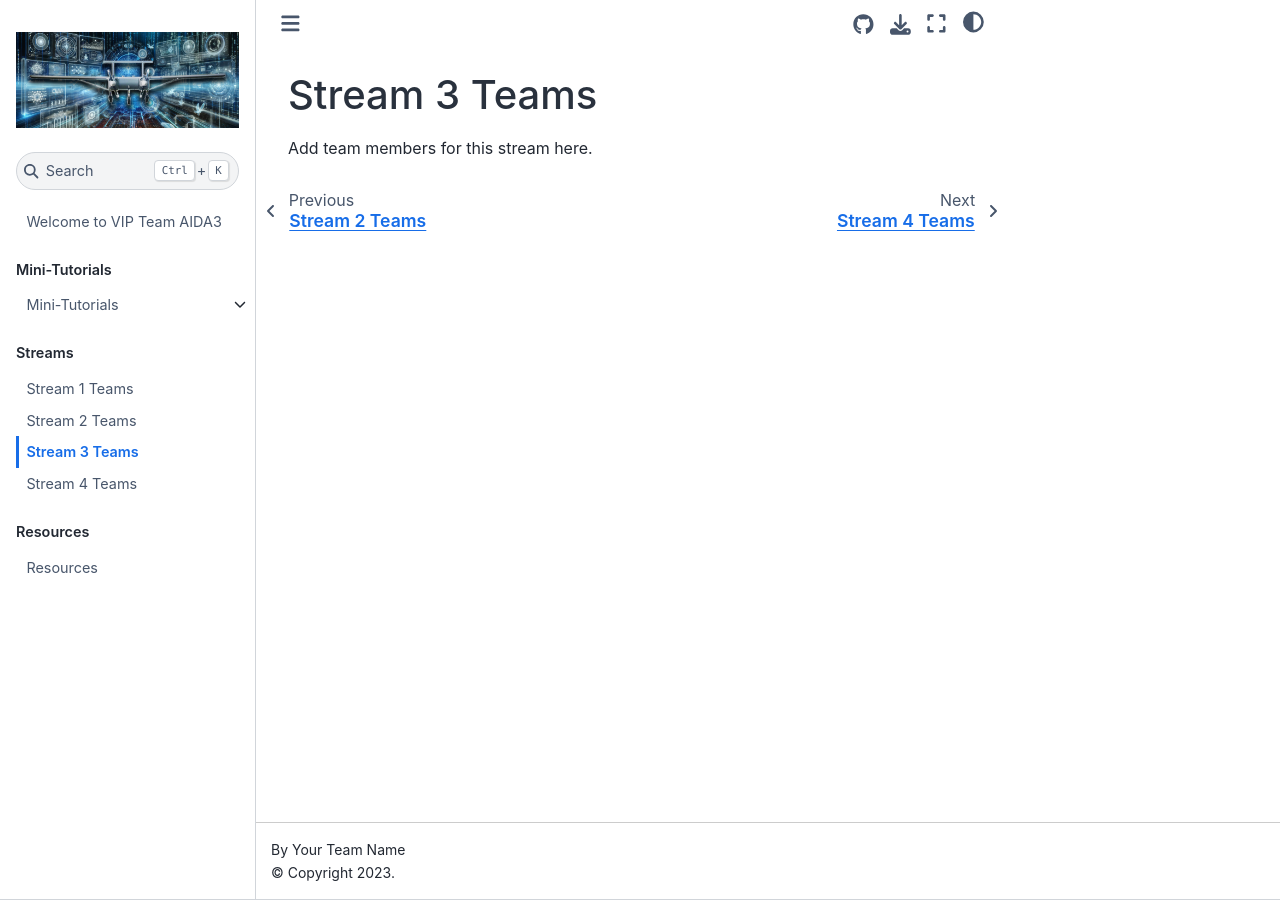
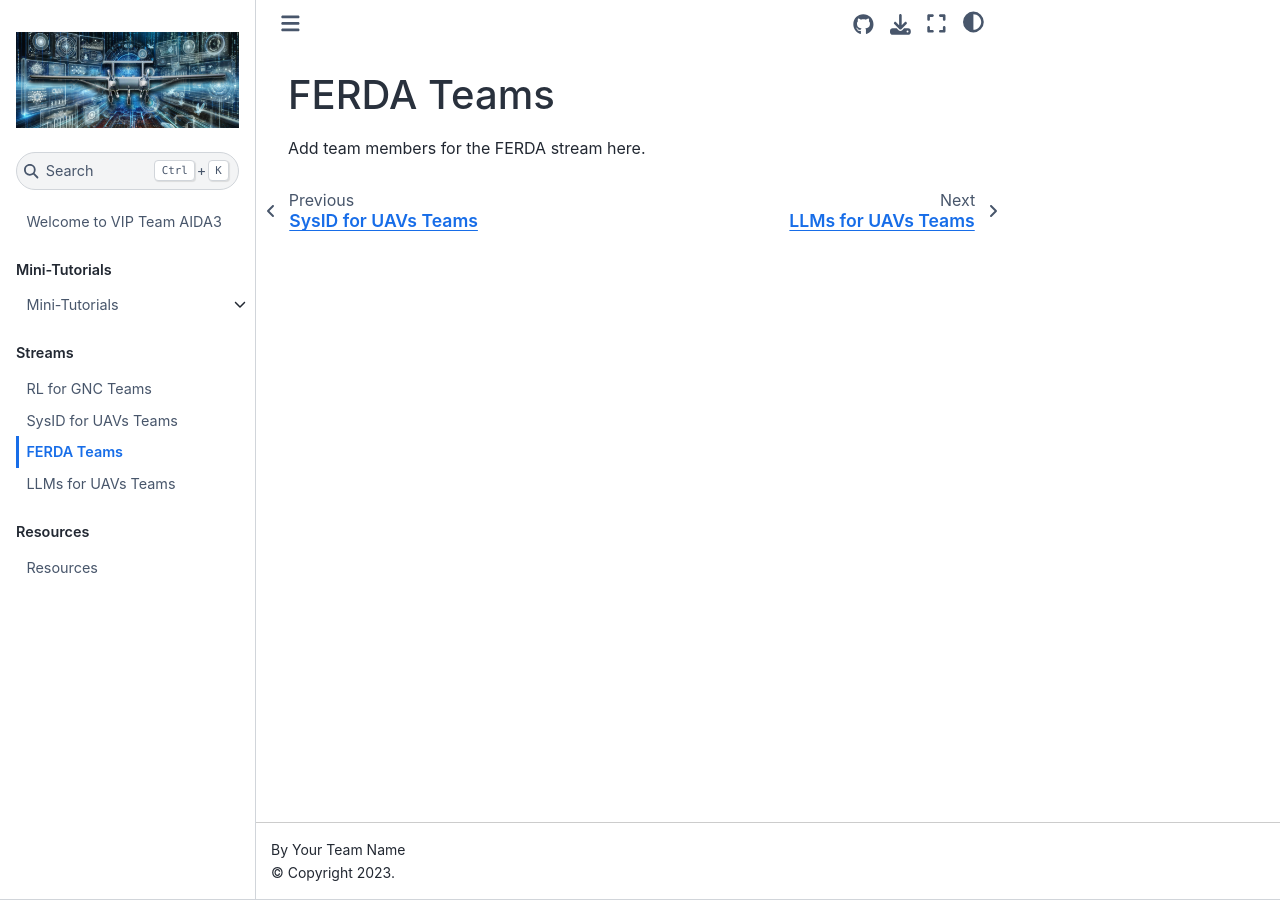
Before and after one commit to VIP-Team-AIDA3/VIP-Team-AIDA3.github.io, a Jupyter Book: the page built from streams/FERDA/teams.md, in a window 1280 px wide. Built offline with Jupyter Book 1.0.4 settings and Sphinx 7.4.7 and the Sphinx Book theme 1.1.4, drawn with Linux system fonts in a browser that asks for light colours.

Commit message:
Add teams

```diff
--- a/streams/FERDA/teams.md
+++ b/streams/FERDA/teams.md
@@ -1,3 +1,3 @@
-# Stream 3 Teams
+# FERDA Teams
 
-Add team members for this stream here.
+Add team members for the FERDA stream here.
--- a/streams/LLMs for UAVs/teams.md
+++ b/streams/LLMs for UAVs/teams.md
@@ -1,3 +1,3 @@
-# Stream 4 Teams
+# LLMs for UAVs Teams
 
-Add team members for this stream here.
+Add team members for the LLMs for UAVs stream here.
--- a/streams/RL for GNC/teams.md
+++ b/streams/RL for GNC/teams.md
@@ -1,3 +1,3 @@
-# Stream 1 Teams
+# RL for GNC Teams
 
-Add team members for this stream here.
+Add team members for the RL for GNC stream here.
--- a/streams/SysID for UAVs/teams.md
+++ b/streams/SysID for UAVs/teams.md
@@ -1,3 +1,3 @@
-# Stream 2 Teams
+# SysID for UAVs Teams
 
-Add team members for this stream here.
+Add team members for the SysID for UAVs stream here.
```
